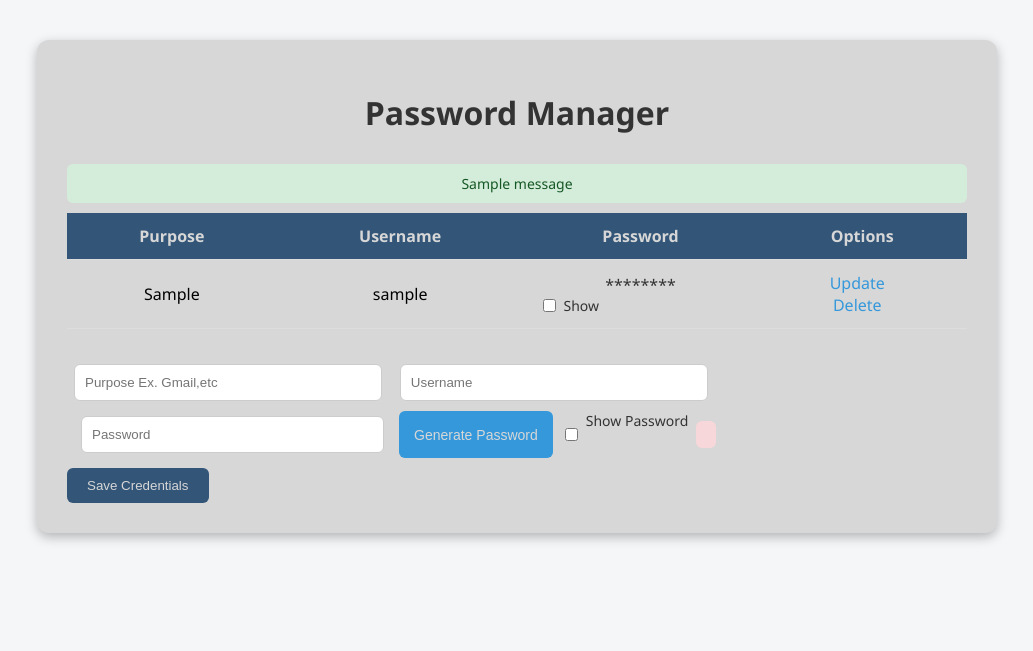
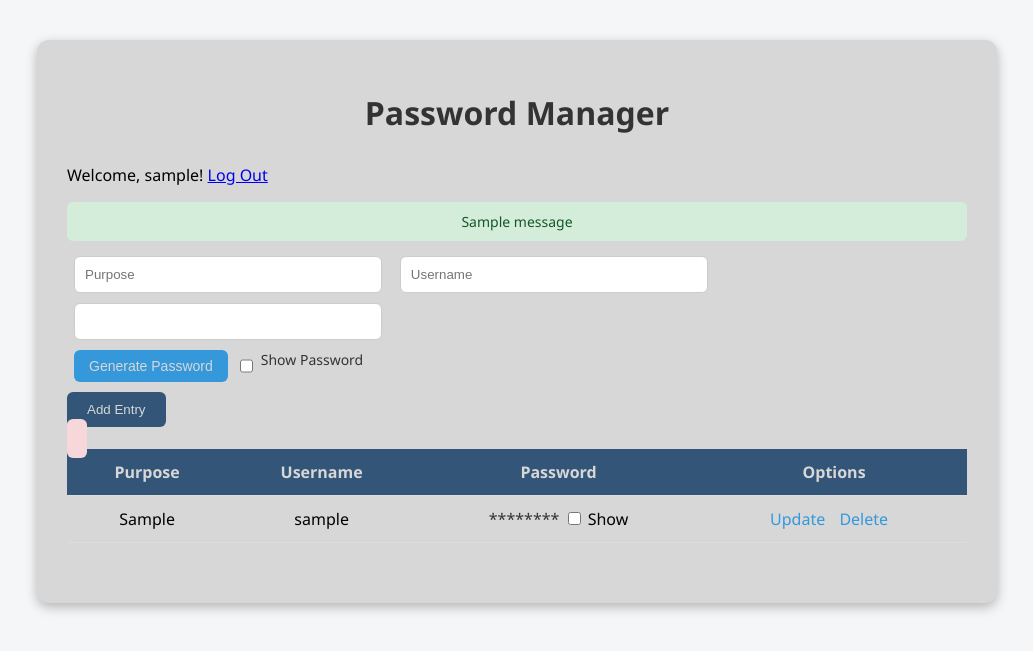
Before and after one commit to Ujjaldeep/PasswordManager, a Flask app: page / in a window 1280 px wide. Shown: the top 651 px of the page, without its empty margins (123-1156 px from the left). Run offline with Flask 3, Linux system fonts and the light colour scheme; a user stored in the database is signed in; tables that the repository leaves empty hold one stand-in row (values such as "Sample post"); one stand-in notice (Sample message) is shown.

Commit message:
Update index.html

```diff
--- a/templates/index.html
+++ b/templates/index.html
@@ -1,19 +1,41 @@
 <!DOCTYPE html>
 <html lang="en">
 <head>
+    <meta charset="UTF-8">
+    <meta name="viewport" content="width=device-width, initial-scale=1.0">
+    <title>Password Manager</title>
     <link rel="stylesheet" href="{{ url_for('static', filename='style.css') }}">
-        <script src="{{ url_for('static', filename='scripts.js') }}" defer></script>
+    <script src="{{ url_for('static', filename='scripts.js') }}"></script>
 </head>
 <body>
     <div class="Content">
         <h1>Password Manager</h1>
+        {% if current_user.is_authenticated %}
+            <p>Welcome, {{ current_user.username }}! <a href="{{ url_for('logout') }}">Log Out</a></p>
+        {% else %}
+            <p><a href="{{ url_for('signup') }}">Sign Up</a> | <a href="{{ url_for('login') }}">Log In</a></p>
+        {% endif %}
         {% with messages = get_flashed_messages(with_categories=true) %}
             {% if messages %}
                 {% for category, message in messages %}
-                        <p class="{{ category }}">{{ message }}</p>
+                    <p class="message {{ category }}">{{ message }}</p>
                 {% endfor %}
             {% endif %}
         {% endwith %}
+        {% if current_user.is_authenticated %}
+            <form method="POST" action="{{ url_for('home') }}">
+                <input type="text" name="Purpose" placeholder="Purpose" required>
+                <input type="text" name="Username" placeholder="Username" required>
+                <input type="password" name="Password" id="password" required>
+                <div class="password-container">
+                    <button type="button" class="generate-btn">Generate Password</button>
+                    <label class="show-password">
+                        <input type="checkbox"> Show Password
+                    </label>
+                </div>
+                <input type="submit" value="Add Entry">
+            </form>
+            {% if datalist %}
                 <table>
                     <tr>
                         <th>Purpose</th>
@@ -26,86 +48,28 @@
                             <td>{{ da[0] }}</td>
                             <td>{{ da[1] }}</td>
                             <td>
-                        <span class="password-hidden" data-password="{{ da[2]|e }}">********</span>
-                        <label class="show-password-table">
-                            <input type="checkbox" class="show-password-table-checkbox" data-index="{{ loop.index0 }}"> Show
+                                <span class="password-hidden" data-password="{{ da[2] }}">********</span>
+                                <label>
+                                    <input type="checkbox" class="show-password-table-checkbox" data-index="{{ loop.index }}"> Show
                                 </label>
                             </td>
                             <td>
-                        <a href="{{ url_for('update', user_id=da[1]) }}">Update</a>
-                        <br>
+                                <a href="{{ url_for('update', entry_username=da[1]) }}">Update</a>
                                 {% if da[1] %}
-                            <a href="{{ url_for('delete', user_id=da[1]) }}">Delete</a>
+                                    <a href="{{ url_for('delete', entry_username=da[1]) }}">Delete</a>
                                 {% else %}
-                            <span>No valid user_id</span>
+                                    No valid username
                                 {% endif %}
                             </td>
                         </tr>
                     {% endfor %}
                 </table>
-            <form action="/" method="POST">
-                <input type="text" name="Purpose" class="Purpose" placeholder="Purpose Ex. Gmail,etc" required>
-                <input type="text" name="Username" class="Username" placeholder="Username" required>
-                <div class="password-container">
-                    <input type="password" name="Password" id="password-index" class="Password" placeholder="Password" required minlength="6">
-                    <button type="button" id="generate-password-index" class="generate-btn">Generate Password</button>
-                    <label class="show-password">
-                        <input type="checkbox" id="show-password-index"> Show Password
-                    </label>
-                    <span class="password-error"></span>
-                </div>
-                <input type="submit" value="Save Credentials">
-            </form>
+            {% else %}
+                <p>No passwords saved yet.</p>
+            {% endif %}
+        {% else %}
+            <p>Please log in to manage passwords.</p>
+        {% endif %}
     </div>
 </body>
 </html>
-<!--
-<!DOCTYPE html>
-<html lang="en">
-    <head>
-        <link rel="stylesheet" href="{{ url_for('static', filename='index.css') }}">
-    </head>
-    <body>
-        <div class="Content">
-            <h1>Password Manager</h1>
-            {% with messages = get_flashed_messages(with_categories=true) %}
-                {% if messages %}
-                    {% for category, message in messages %}
-                        <p class="{{ category }}">{{ message }}</p>
-                    {% endfor %}
-                {% endif %}
-            {% endwith %}
-            <table>
-                <tr>
-                    <th>Purpose</th>
-                    <th>Username</th>
-                    <th>Password</th>
-                    <th>Options</th>
-                </tr>
-                {% for da in datalist %}
-                <tr>
-                    <td>{{ da[0] }}</td>
-                    <td>{{ da[1] }}</td>
-                    <td>{{ da[2] }}</td>
-                    <td>
-                        <a href="{{ url_for('update', user_id=da[1]) }}">Update</a>
-                        <br>
-                        {% if da[1] %}
-                            <a href="{{ url_for('delete', user_id=da[1]) }}">Delete</a>
-                        {% else %}
-                            <span>No valid user_id</span>
-                        {% endif %}
-                    </td>
-                </tr>
-                {% endfor %}
-            </table>
-            <form action="/" method="POST">
-                <input type="text" name="Purpose" class="Purpose" placeholder="Purpose Ex. Gmail,etc" required>
-                <input type="text" name="Username" class="Username" placeholder="Username" required>
-                <input type="password" name="Password" class="Password" placeholder="Password" required>
-                <input type="submit" value="Save Credentials">
-            </form>
-        </div>
-    </body>
-</html>
--->
```
Lines whose indentation alone changed are shown as unchanged.
